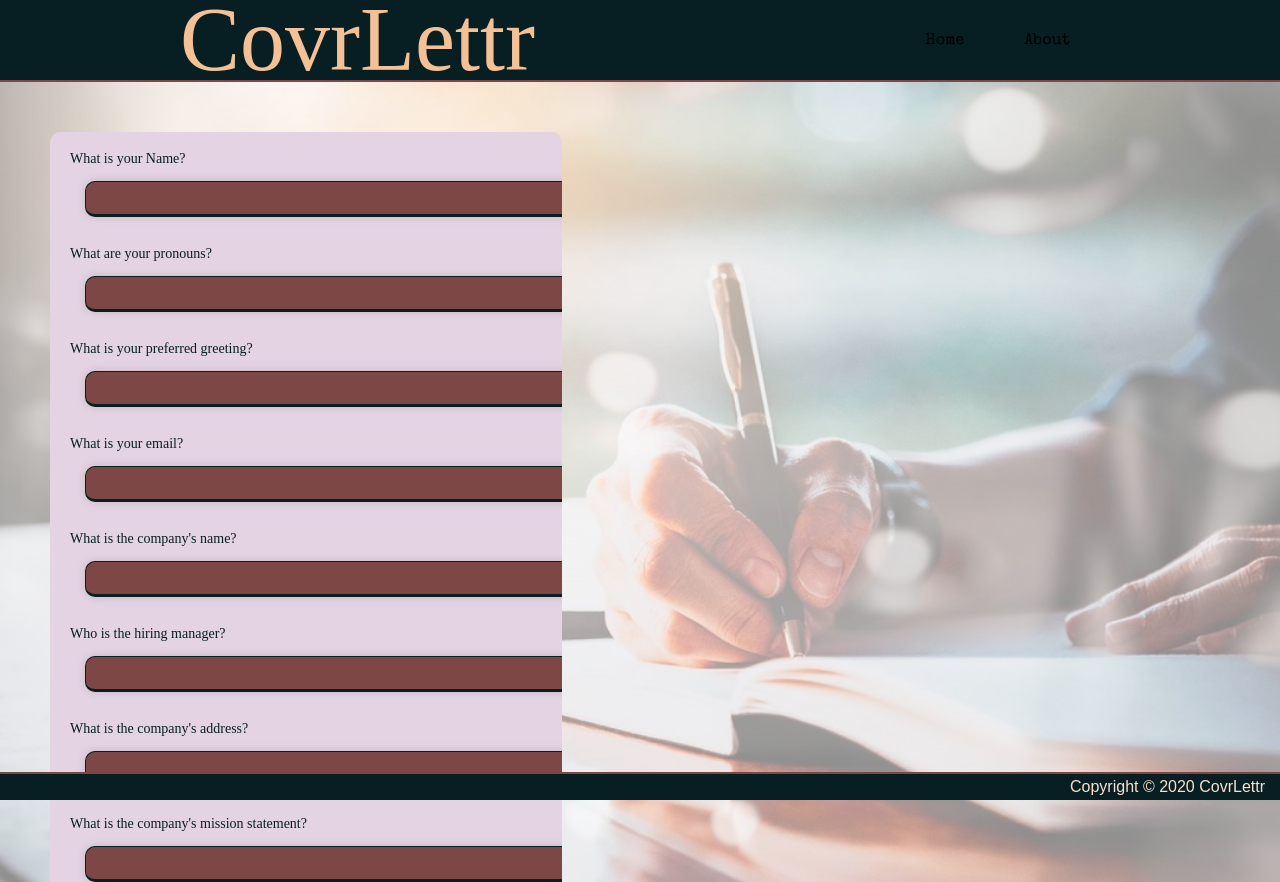
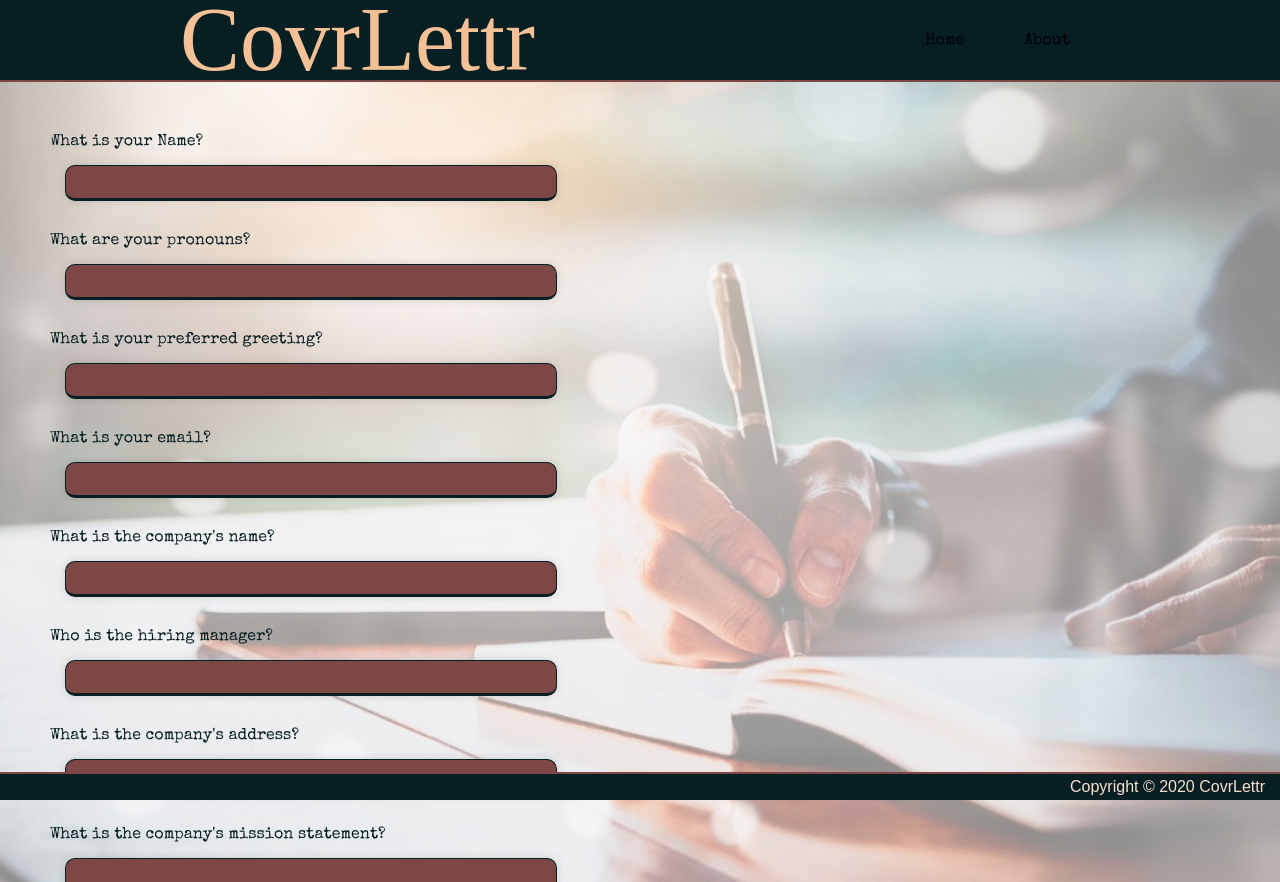
Before and after one commit to covrLettr/covrLettr-React, a React app: page / in a window 1280 px wide. Built offline with nearby package versions, Linux system fonts and the light colour scheme.

Commit message:
style form good

```diff
--- a/src/components/Form/Form.css
+++ b/src/components/Form/Form.css
@@ -1,25 +1,20 @@
+@import url('https://fonts.googleapis.com/css?family=Satisfy&display=swap');
+
 .Form {
   margin: 50px;
   display: flex;
   flex-direction: column;
   overflow: scroll;
   padding-bottom: 40px;
-  font-size: 14px;
   color: #071e22;
   border-radius: 10px;
   z-index: 5;
 
-  input {
-    background-color: #fbe0cf;
-  }
-
-  form {
-    margin: 20px;
-  }
 
   input {
     background-color: #7d4745;
     border: 1px solid #071e22;
+    box-shadow: 0px 0px 10px rgba(0, 0, 0, 0.13);
     border-radius: 10px;
     border-width: 1px 1px 3px;
     color: #fbe0cf;
@@ -27,38 +22,31 @@
     width: 70%;
   }
 
-  button {
-    color: #fbe0cf;
-    font-size: 24px;
-    font-weight: heavy;
-    text-align: center;
-    background-color: #7d4745;
-    height: 20%;
-    width: 50%;
-    margin: 0 auto;
-    padding: 40px;
-    border: 1px solid #071e22;
-    border-radius: 10px;
-    border-width: 1px 1px 3px;
-    margin-bottom: 10px;
-  }
-
-  button br {
-    font-family: 'Special Elite';
-  }
-
   input {
     margin: 15px;
     margin-bottom: 30px;
     width: 95%;
     height: 30px;
-    box-shadow: 0px 0px 10px rgba(0, 0, 0, 0.13);
   }
+
+  button {
+    color: #fbe0cf;
+    font-size: 28px;
+    font-weight: heavy;
+    text-align: center;
+    display: flex;
+    justify-content: center;
+    background-color: #7d4745;
+    height: 10%;
+    width: 40%;
+    margin: 0 auto;
+    padding: 10px;
+    border: 1px solid #071e22;
+    border-radius: 10px;
+    border-width: 1px 1px 3px;
+    margin-bottom: 10px;
+    font-family: 'Satisfy', cursive;
+  }
+
+
 }
-
-section {
-  background-color: rgb(228, 211, 226);
-  width: 40%;
-  margin: 10px;
-  margin-left: 20px;
-}
--- a/src/components/Form/Form.js
+++ b/src/components/Form/Form.js
@@ -14,7 +14,7 @@ const Form = ({ onSubmit }) => {
       <form>
         {inputFormElements}
         <input type="reset"  name="ResetButton" value="Reset"></input>
-        <button onSubmit={onSubmit} >Create <br/> Covr Lettr</button>
+        <button onSubmit={onSubmit} > Create </button>
       </form>
     </section>
   );
--- a/src/components/InputForm/InputForm.css
+++ b/src/components/InputForm/InputForm.css
@@ -3,6 +3,8 @@
 label {
   color: #071e22;
   font-size: 14px;
+  font-weight: heavy;
   font-family: 'Special Elite', cursive !important;
   margin: 15px;
+  padding-left: 40px;
 }
--- a/src/components/InputForm/InputForm.js
+++ b/src/components/InputForm/InputForm.js
@@ -1,9 +1,10 @@
 import React from 'react';
 import PropTypes from 'prop-types';
+import styles from './InputForm.css';
 
 const InputForm = ({ nameOfQuestion, placeholder, question }) => (
   <>
-    <label htmlFor={nameOfQuestion} >{question}</label>
+    <label className={styles.InputForm} htmlFor={nameOfQuestion} >{question}</label>
     <input type="text" name={nameOfQuestion} placeholder={placeholder} id={nameOfQuestion} />
   </>
 );
```
Also changed, not shown: src/components/Results/Results.css (added, +9 -0 lines), src/components/Results/Results.js (+20 -0 lines).
